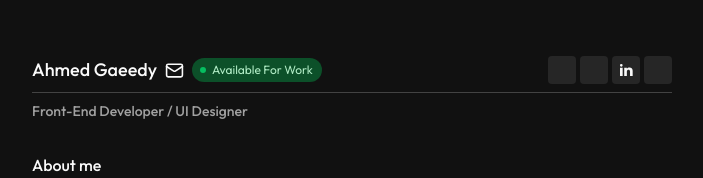
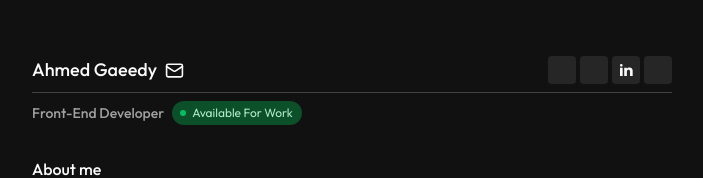
Before and after one commit to gaedy/next-portfolio, a Next.js app: page / in a window 1280 px wide. Shown: the top 178 px of the page, without its empty margins (288-991 px from the left). Built offline with nearby package versions, Linux system fonts and the light colour scheme; some icons are missing.

Commit message:
update available component animation

```diff
--- a/src/components/about.tsx
+++ b/src/components/about.tsx
@@ -1,13 +1,13 @@
 function About() {
   return (
-    <section id="about" className="flex flex-col gap-2">
+    <section id="about" className="flex  flex-col gap-2">
       {/* Heading */}
       <header>
         <h2 className="font-medium">About me</h2>
       </header>
 
       {/* Content */}
-      <div className="flex flex-col gap-2 text-muted-foreground leading-relaxed  text-sm">
+      <div className="flex flex-col  gap-2 text-muted-foreground leading-relaxed  text-sm">
         <p>
           I&apos;m Ahmed, a Front-End Developer and UI Designer passionate about
           crafting visually stunning and intuitive digital experiences. I
--- a/src/components/profile.tsx
+++ b/src/components/profile.tsx
@@ -27,7 +27,6 @@ function Profile() {
             </TooltipContent>
           </Tooltip>
 
-          <Available color="green" />
         </div>
 
         <nav aria-label="Social links">
@@ -39,9 +38,12 @@ function Profile() {
 
       <hr className="opacity-45 bg-ring" />
 
-      <p className="text-sm font-medium text-muted-foreground text-balance">
-        Front-End Developer / UI Designer
-      </p>
+      <div className="flex justify-start items-center gap-2 w-full flex-wrap">
+        <p className="text-sm font-medium text-muted-foreground text-balance">
+          Front-End Developer
+        </p>
+        <Available color="green" />
+      </div>
     </header>
   );
 }
--- a/src/components/social.tsx
+++ b/src/components/social.tsx
@@ -1,6 +1,7 @@
 import { motion } from "motion/react";
 import { Linkedin } from "@/components/jsxIcons";
 import { SiBehance, SiGithub, SiX } from "@icons-pack/react-simple-icons";
+import { Button } from "./ui/button";
 
 export default function Social() {
   const mySocialIcons = [
```
